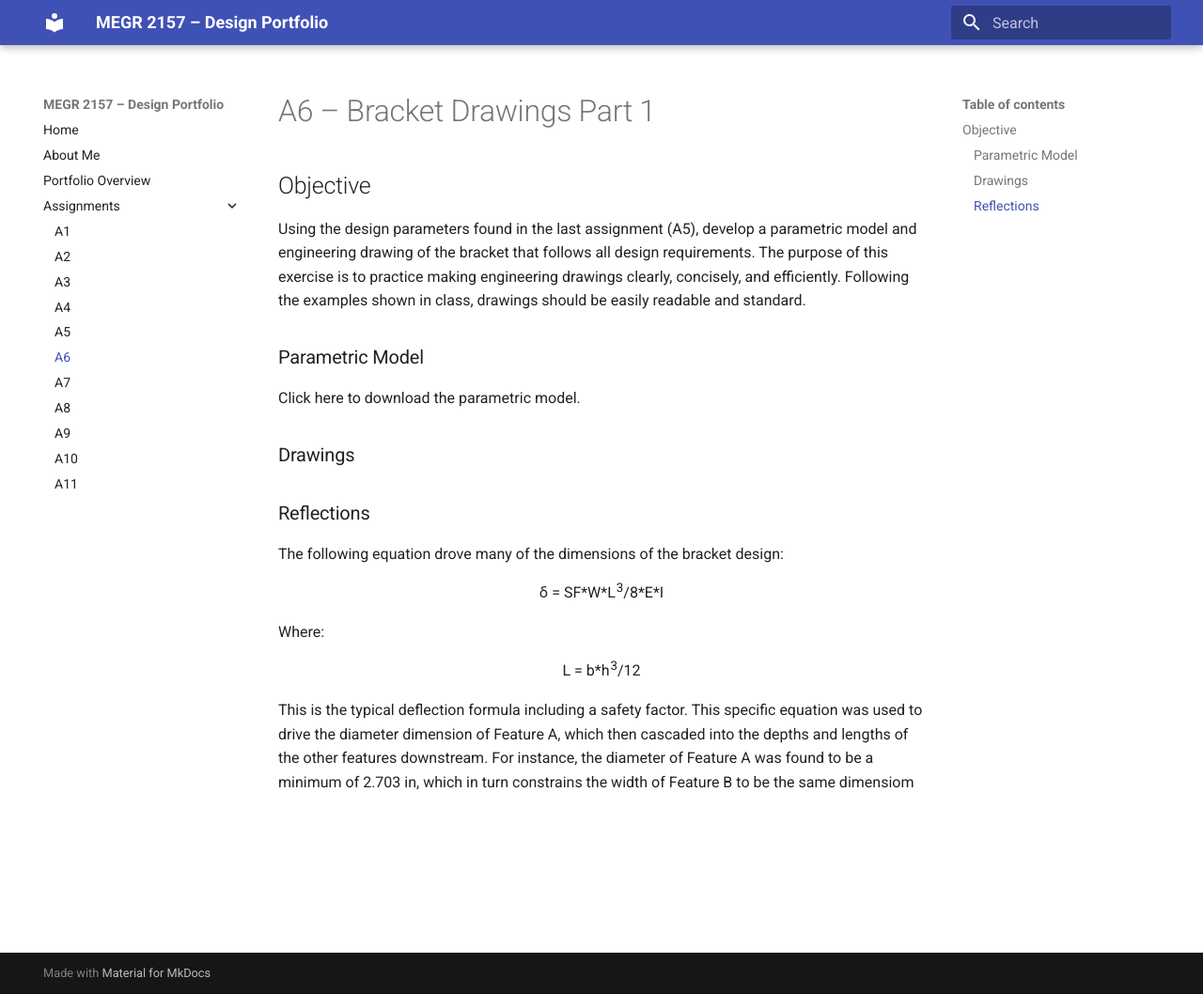
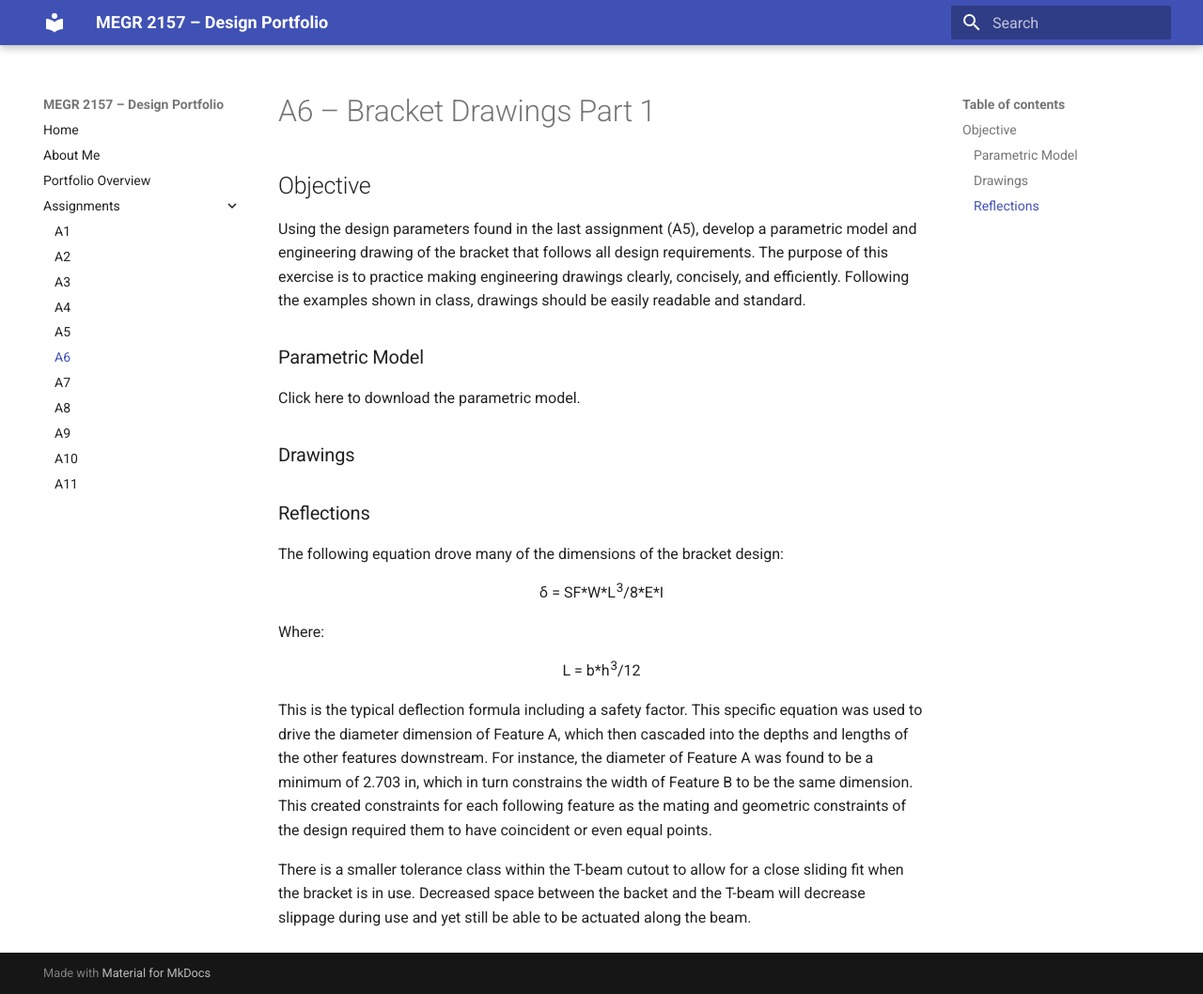
Before and after one commit to bfagan2/megr2156-portfolio, an MkDocs documentation site: the page built from docs/assignments/A06/index.md, in a window 1280 px wide and 1058 px high. Shown: the whole window at 94% size. Built offline with MkDocs 1.6.1 and Material for MkDocs 9.7.7, drawn with Linux system fonts in a browser that asks for light colours.

Commit message:
Enhance explanation of feature dimensions and tolerances
Added details about feature constraints and tolerance class for the T-beam cutout.

```diff
--- a/docs/assignments/A06/index.md
+++ b/docs/assignments/A06/index.md
@@ -20,4 +20,6 @@ Where:
 
 <p align = "center"> L = b*h<sup>3</sup>/12</p>
 
-This is the typical deflection formula including a safety factor. This specific equation was used to drive the diameter dimension of Feature A, which then cascaded into the depths and lengths of the other features downstream. For instance, the diameter of Feature A was found to be a minimum of 2.703 in, which in turn constrains the width of Feature B to be the same dimensiom
+This is the typical deflection formula including a safety factor. This specific equation was used to drive the diameter dimension of Feature A, which then cascaded into the depths and lengths of the other features downstream. For instance, the diameter of Feature A was found to be a minimum of 2.703 in, which in turn constrains the width of Feature B to be the same dimension. This created constraints for each following feature as the mating and geometric constraints of the design required them to have coincident or even equal points.
+
+There is a smaller tolerance class within the T-beam cutout to allow for a close sliding fit when the bracket is in use. Decreased space between the backet and the T-beam will decrease slippage during use and yet still be able to be actuated along the beam.
```
